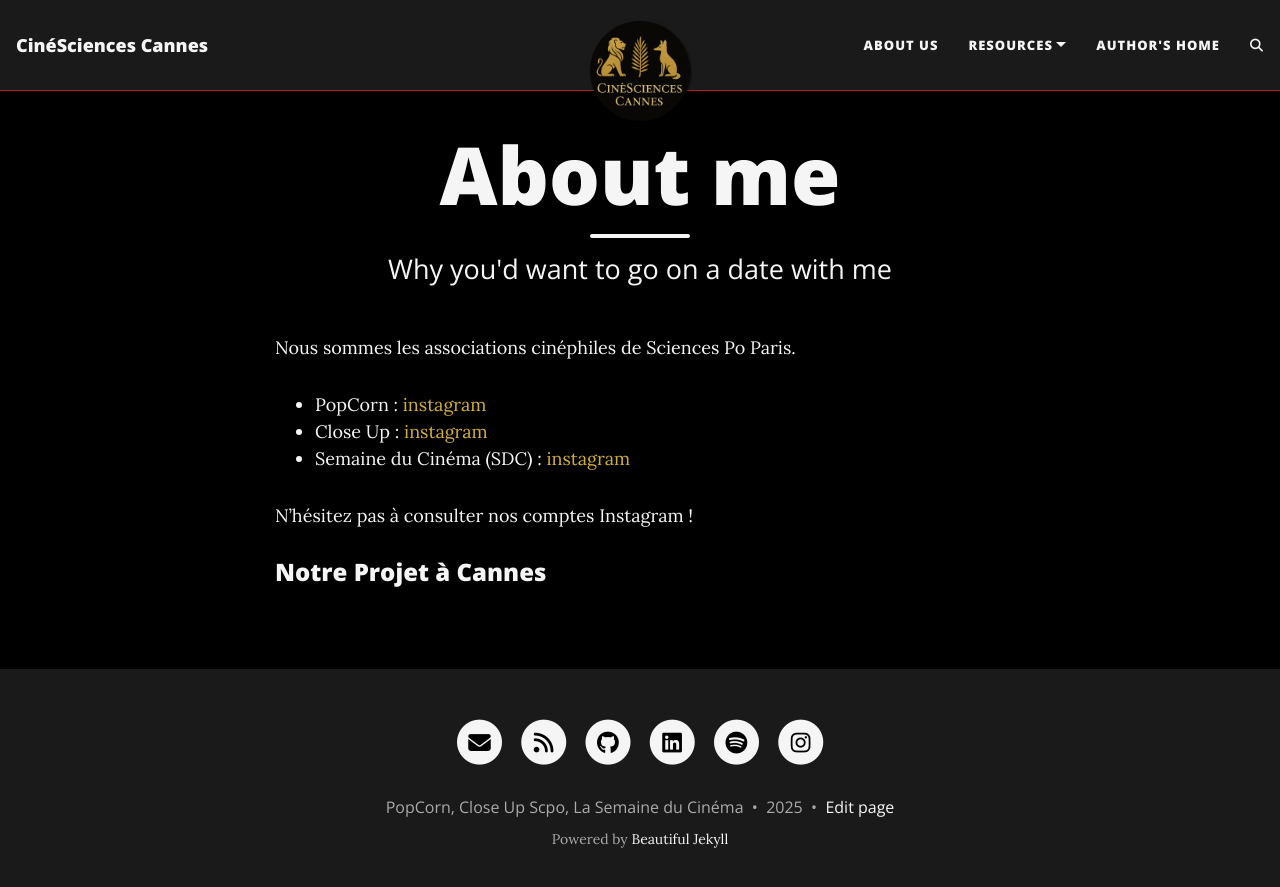
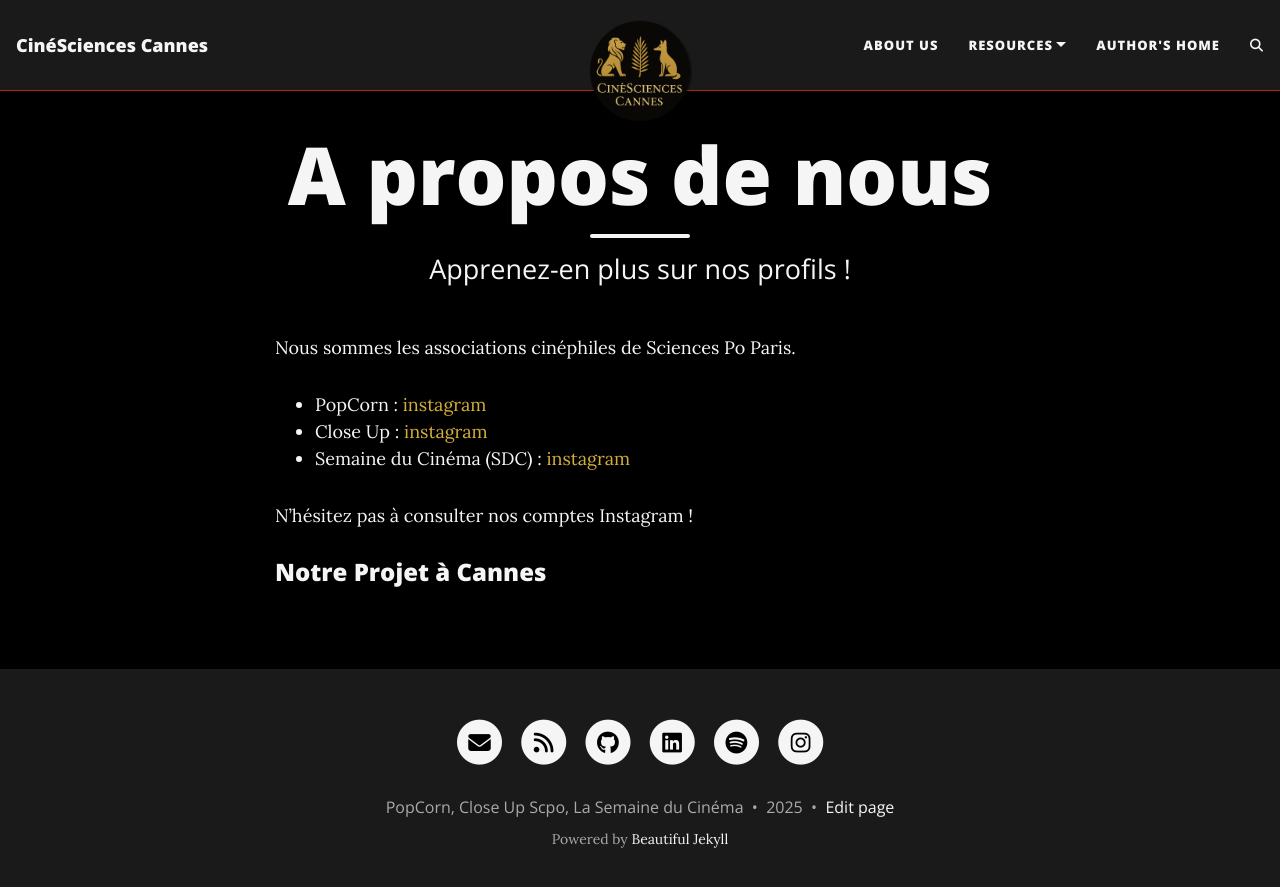
Before and after one commit to Julienv28/cannes_scpo, a Jekyll site: the page built from aboutme.md, in a window 1280 px wide. Shown: the top 887 px of the page. Built offline with Jekyll 4.4.1, drawn with Linux system fonts in a browser that asks for light colours; comment, search, counter and statistics services are not loaded.

Commit message:
Mieux comme presentation

```diff
--- a/aboutme.md
+++ b/aboutme.md
@@ -1,7 +1,7 @@
 ---
 layout: page
-title: About me
-subtitle: Why you'd want to go on a date with me
+title: A propos de nous
+subtitle: Apprenez-en plus sur nos profils !
 ---
 
 Nous sommes les associations cinéphiles de Sciences Po Paris.
```
